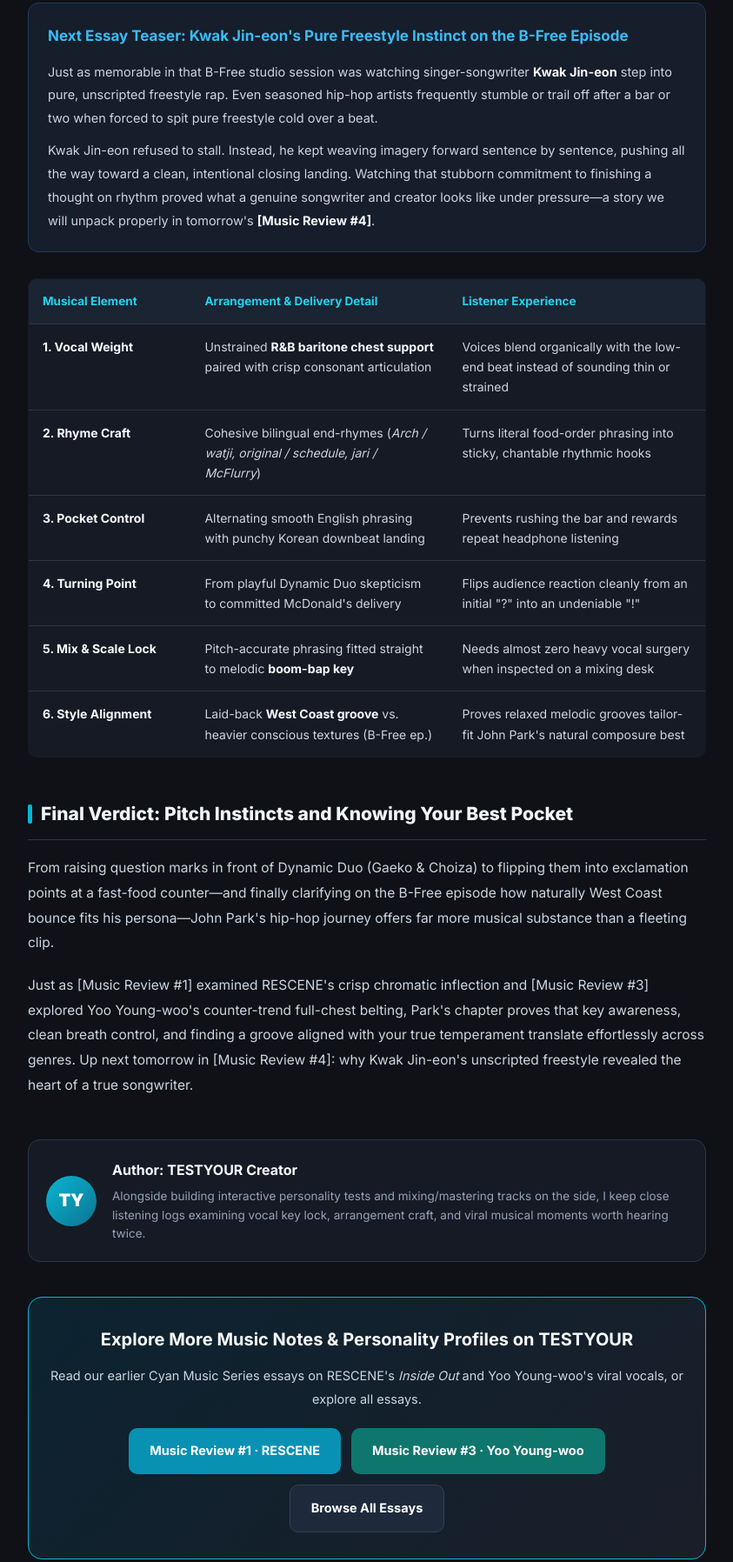
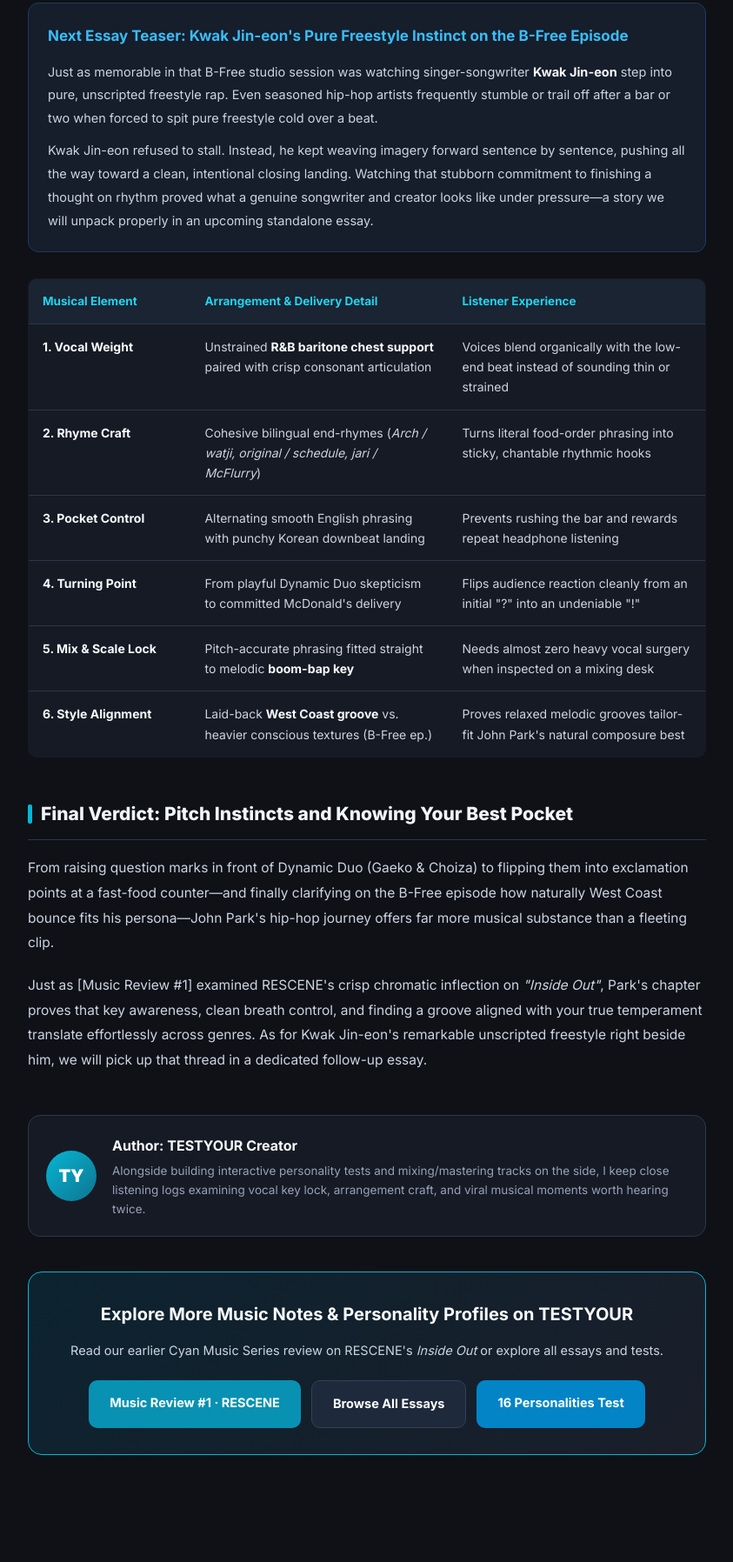
Before and after one commit to seenabrolee/testyour-web, a plain HTML site: page en/column/john-park-rap.html in a window 1280 px wide. Shown: the part 4586-6382 px from the top of the page at 87% size, without its empty margins (218-1061 px from the left). Drawn offline with Linux system fonts and the light colour scheme.

Commit message:
Remove forward-numbered #3/#4 references from [Music Review #2] John Park column

```diff
--- a/en/column/john-park-rap.html
+++ b/en/column/john-park-rap.html
@@ -420,7 +420,7 @@
                     Just as memorable in that B-Free studio session was watching singer-songwriter <strong>Kwak Jin-eon</strong> step into pure, unscripted freestyle rap. Even seasoned hip-hop artists frequently stumble or trail off after a bar or two when forced to spit pure freestyle cold over a beat.
                 </p>
                 <p>
-                    Kwak Jin-eon refused to stall. Instead, he kept weaving imagery forward sentence by sentence, pushing all the way toward a clean, intentional closing landing. Watching that stubborn commitment to finishing a thought on rhythm proved what a genuine songwriter and creator looks like under pressure—a story we will unpack properly in tomorrow's <strong>[Music Review #4]</strong>.
+                    Kwak Jin-eon refused to stall. Instead, he kept weaving imagery forward sentence by sentence, pushing all the way toward a clean, intentional closing landing. Watching that stubborn commitment to finishing a thought on rhythm proved what a genuine songwriter and creator looks like under pressure—a story we will unpack properly in an upcoming standalone essay.
                 </p>
             </div>
 
@@ -471,7 +471,7 @@
                 From raising question marks in front of Dynamic Duo (Gaeko &amp; Choiza) to flipping them into exclamation points at a fast-food counter—and finally clarifying on the B-Free episode how naturally West Coast bounce fits his persona—John Park's hip-hop journey offers far more musical substance than a fleeting clip.
             </p>
             <p>
-                Just as [Music Review #1] examined RESCENE's crisp chromatic inflection and [Music Review #3] explored Yoo Young-woo's counter-trend full-chest belting, Park's chapter proves that key awareness, clean breath control, and finding a groove aligned with your true temperament translate effortlessly across genres. Up next tomorrow in [Music Review #4]: why Kwak Jin-eon's unscripted freestyle revealed the heart of a true songwriter.
+                Just as [Music Review #1] examined RESCENE's crisp chromatic inflection on <em>"Inside Out"</em>, Park's chapter proves that key awareness, clean breath control, and finding a groove aligned with your true temperament translate effortlessly across genres. As for Kwak Jin-eon's remarkable unscripted freestyle right beside him, we will pick up that thread in a dedicated follow-up essay.
             </p>
 
             <div class="author-box">
@@ -487,12 +487,12 @@
             <div class="cta-banner">
                 <h3>Explore More Music Notes &amp; Personality Profiles on TESTYOUR</h3>
                 <p>
-                    Read our earlier Cyan Music Series essays on RESCENE's <em>Inside Out</em> and Yoo Young-woo's viral vocals, or explore all essays.
+                    Read our earlier Cyan Music Series review on RESCENE's <em>Inside Out</em> or explore all essays and tests.
                 </p>
                 <div style="display:flex; justify-content:center; gap:12px; flex-wrap:wrap;">
                     <a href="/en/column/rescene-inside-out.html" class="cta-btn">Music Review #1 · RESCENE</a>
-                    <a href="/en/column/yoo-young-woo-vocal.html" class="cta-btn" style="background:#0f766e;">Music Review #3 · Yoo Young-woo</a>
                     <a href="/en/column/" class="cta-btn" style="background:#1e293b; border:1px solid #334155;">Browse All Essays</a>
+                    <a href="/en/mbti/" class="cta-btn" style="background:#0284c7;">16 Personalities Test</a>
                 </div>
             </div>
         </article>
```
Also changed, not shown: column/john-park-rap.html (+4 -4 lines).
